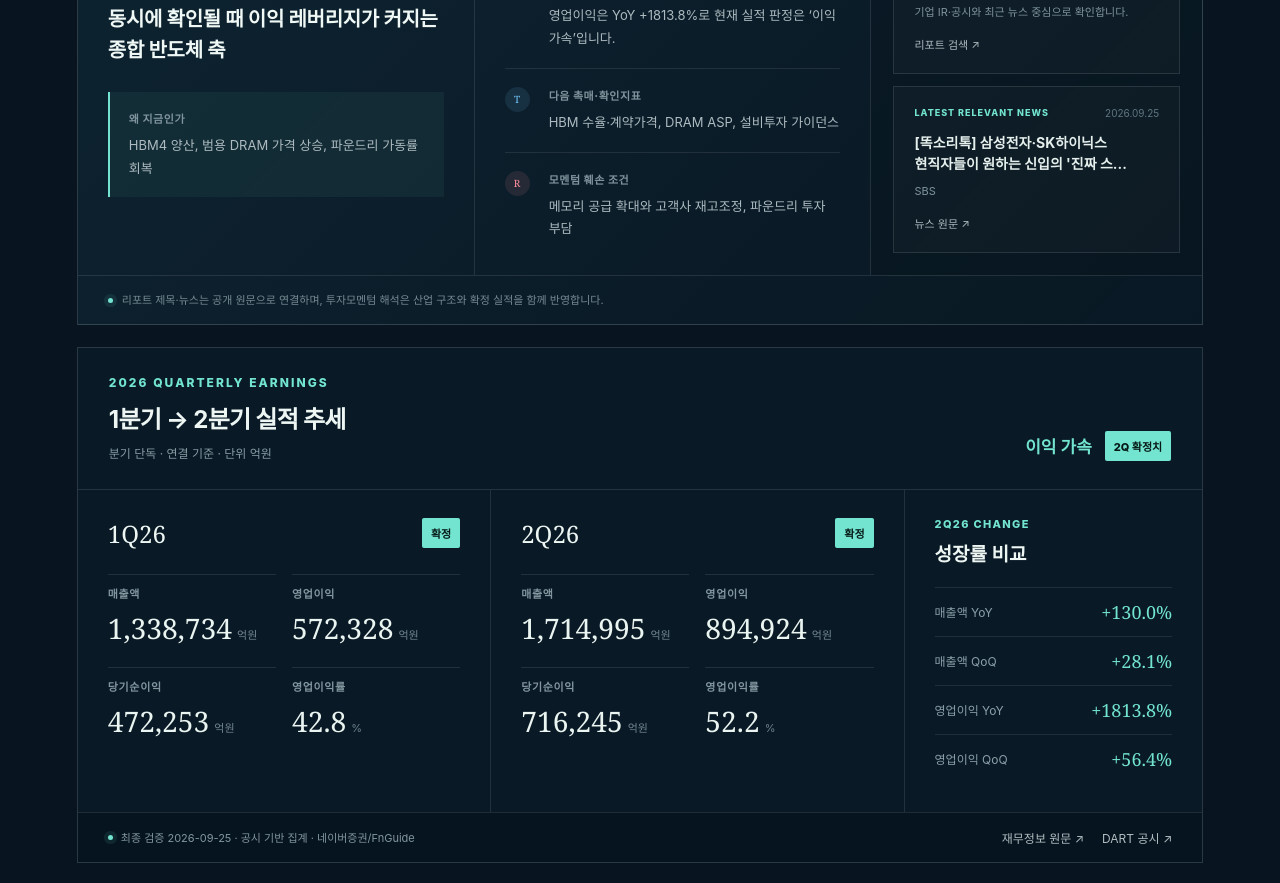
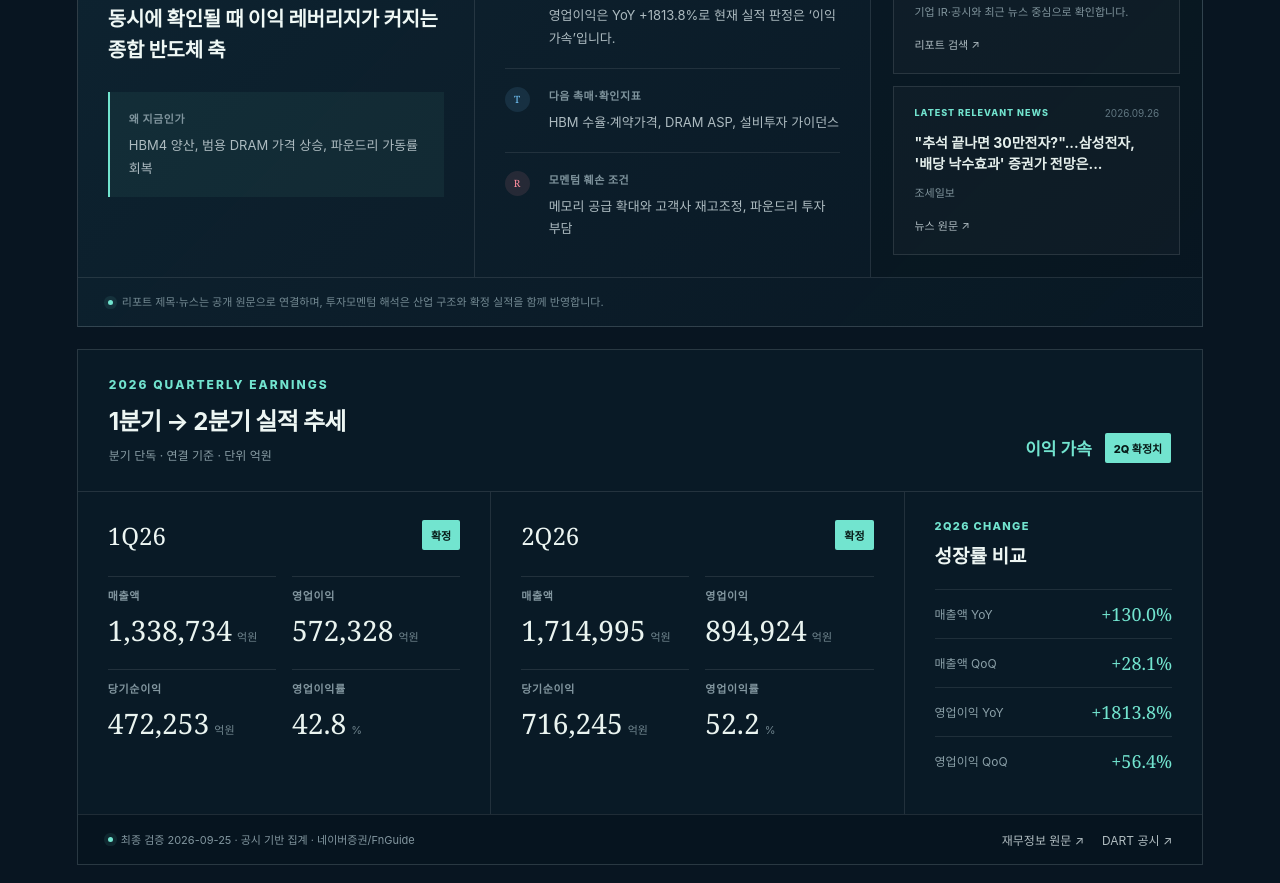
Before and after one commit to addroo003-coder/STOCK, a Next.js app in the folder stock-atlas-source/: page / in a window 1280 px wide. Shown: the part 3940-4823 px from the top of the page. Built offline with nearby package versions, Linux system fonts and the light colour scheme.

Commit message:
사이트 데이터 자동 갱신 2026-09-25T21:09:04Z

```diff
--- a/stock-atlas-source/app/market-sources.ts
+++ b/stock-atlas-source/app/market-sources.ts
@@ -347,10 +347,10 @@ export const marketSourcesByStock: Record<string, MarketSourceRecord> = {
     "report": null,
     "reportListUrl": "https://finance.naver.com/research/company_list.naver?searchType=itemCode&itemCode=009150",
     "news": {
-      "title": "추석 밥상 화두는 'AI시대 취업문'…대기업 하반기 채용 어디 남았나",
-      "office": "뉴시스",
-      "date": "20260924",
-      "url": "https://n.news.naver.com/mnews/article/003/0014212144"
+      "title": "AI가 MLCC도 집어삼켰다…현물가 한때 10배 ‘폭등’",
+      "office": "디지털타임스",
+      "date": "20260926",
+      "url": "https://n.news.naver.com/mnews/article/029/0003049855"
     },
     "newsListUrl": "https://m.stock.naver.com/domestic/stock/009150/news"
   },
@@ -361,10 +361,10 @@ export const marketSourcesByStock: Record<string, MarketSourceRecord> = {
     "report": null,
     "reportListUrl": "https://finance.naver.com/research/company_list.naver?searchType=itemCode&itemCode=005930",
     "news": {
-      "title": "[똑소리톡] 삼성전자·SK하이닉스 현직자들이 원하는 신입의 '진짜 스...",
-      "office": "SBS",
-      "date": "20260925",
-      "url": "https://n.news.naver.com/mnews/article/055/0001391074"
+      "title": "\"추석 끝나면 30만전자?\"...삼성전자, '배당 낙수효과' 증권가 전망은...",
+      "office": "조세일보",
+      "date": "20260926",
+      "url": "https://n.news.naver.com/mnews/article/123/0002390836"
     },
     "newsListUrl": "https://m.stock.naver.com/domestic/stock/005930/news"
   },
@@ -1747,10 +1747,10 @@ export const marketSourcesByStock: Record<string, MarketSourceRecord> = {
     "report": null,
     "reportListUrl": "https://finance.naver.com/research/company_list.naver?searchType=itemCode&itemCode=000660",
     "news": {
-      "title": "[똑소리톡] 삼성전자·SK하이닉스 현직자들이 원하는 신입의 '진짜 스...",
-      "office": "SBS",
-      "date": "20260925",
-      "url": "https://n.news.naver.com/mnews/article/055/0001391074"
+      "title": "\"삼성전자·SK하이닉스 독주 체제 강화\"…증시 쏠림 속 AI 데이터센터...",
+      "office": "뉴시스",
+      "date": "20260926",
+      "url": "https://n.news.naver.com/mnews/article/003/0014213922"
     },
     "newsListUrl": "https://m.stock.naver.com/domestic/stock/000660/news"
   },
```
